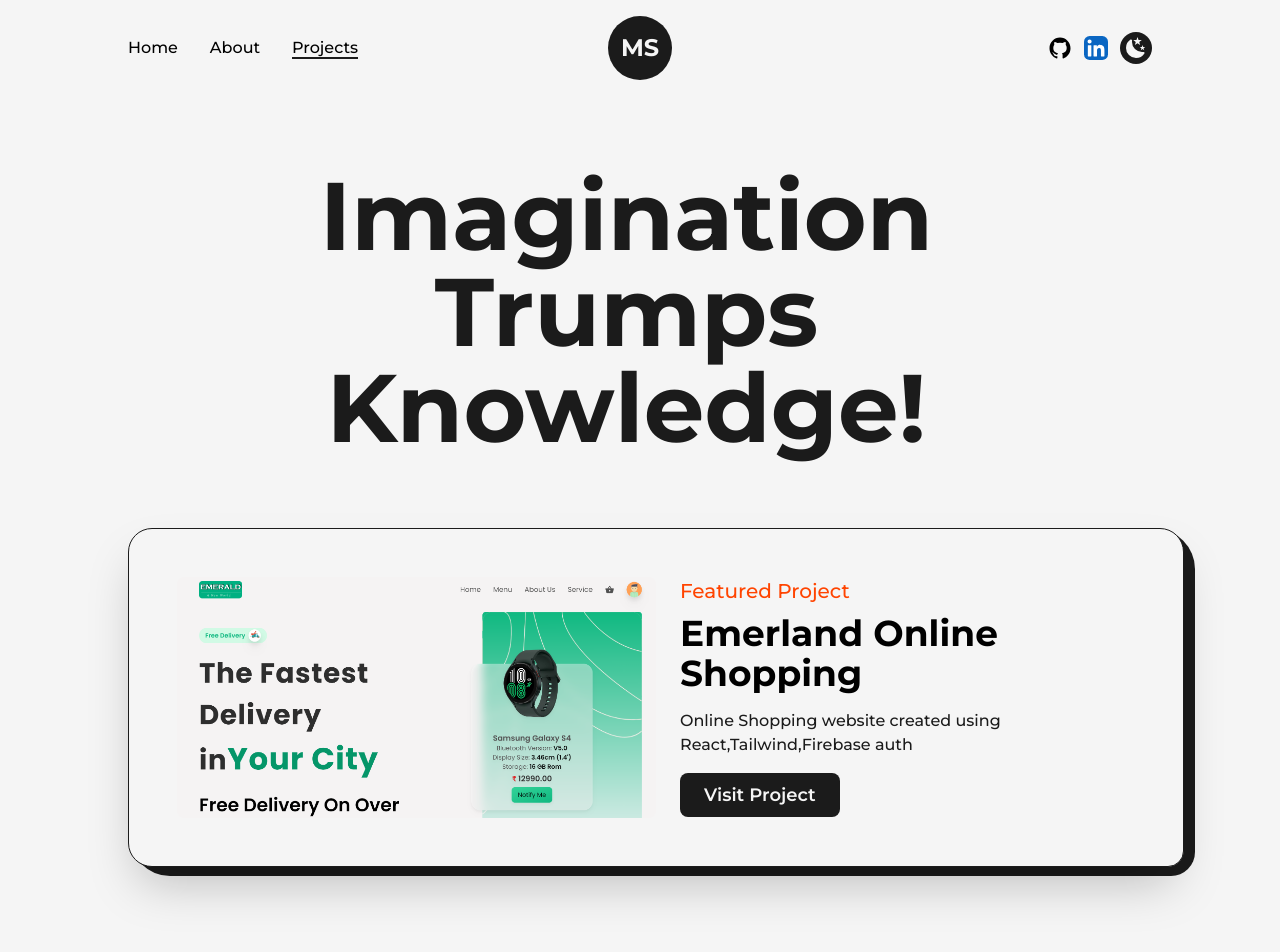
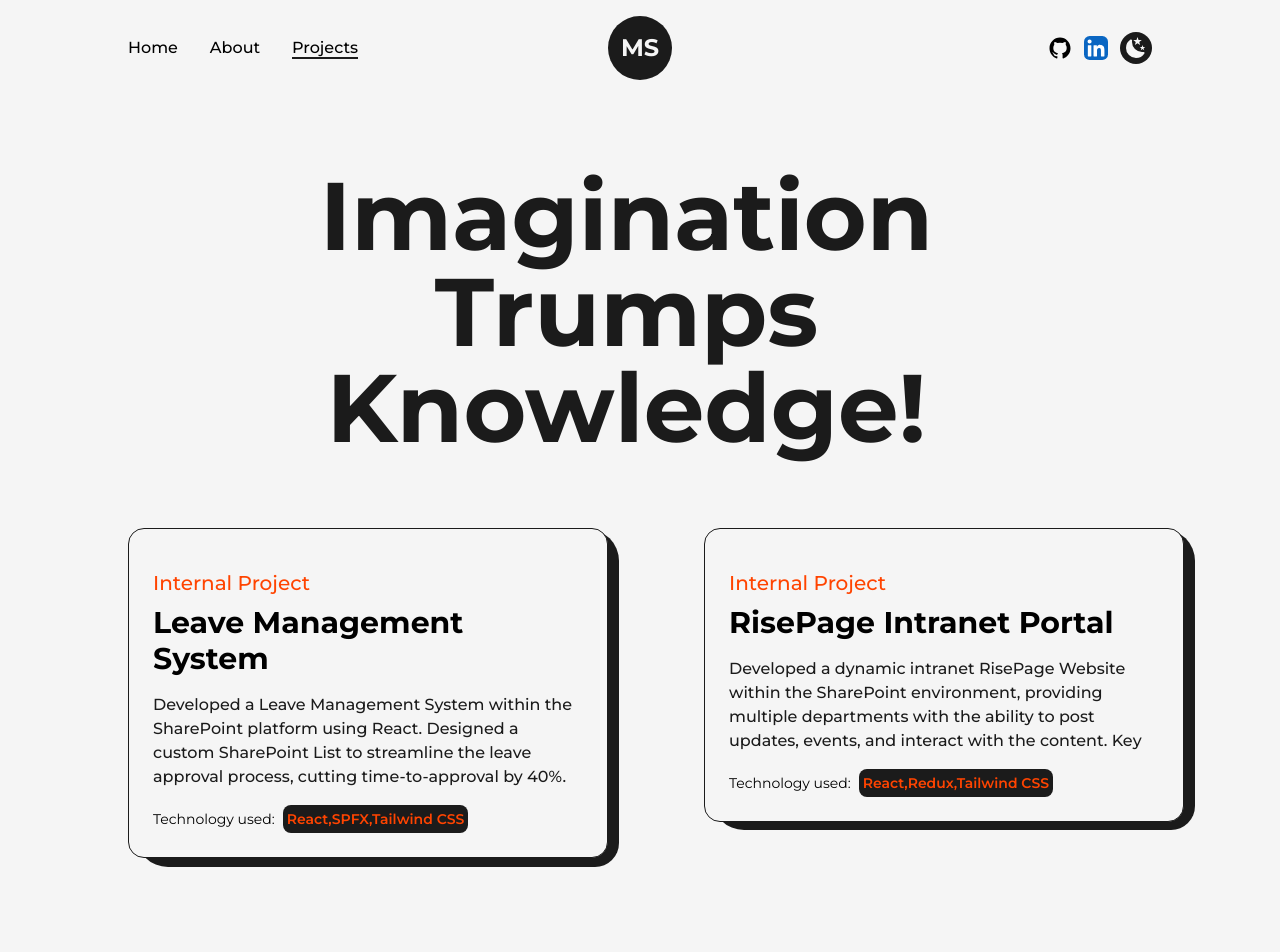
Before and after one commit to manoj-sharvan/Portfolio_NextJS, a Next.js app: page /projects in a window 1280 px wide. Shown: the top 952 px of the page. Built offline with nearby package versions, Linux system fonts and the light colour scheme.

Commit message:
final fix

```diff
--- a/src/pages/projects.js
+++ b/src/pages/projects.js
@@ -143,7 +143,7 @@
             className="mb-16 lg:!text-7xl sm:mb-8 sm:!text-6xl xs:!text-4xl"
           />
           <div className="grid grid-cols-12 gap-24 gap-y-32 xl:gap-x-16 lg:gap-x-8 md:gap-y-24 sm:gap-x-0">
-            <div className="col-span-12">
+            {/* <div className="col-span-12">
               <FeaturedProject
                 title="Emerland Online Shopping"
                 summary="Online Shopping website created using React,Tailwind,Firebase auth"
@@ -155,7 +155,7 @@
                 (max-width: 1200px) 50vw,
                 50vw"
               />
-            </div>
+            </div> */}
             <div className="col-span-6 sm:col-span-12">
               <Project
                 title="Leave Management System"
```
